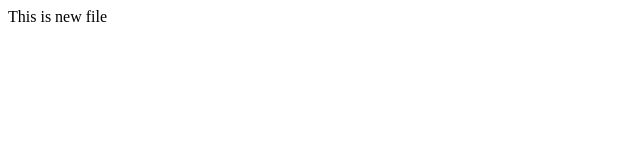
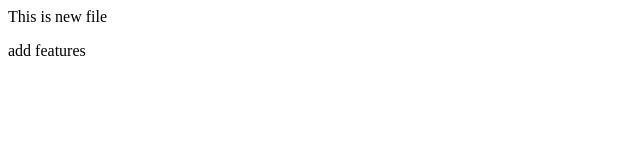
Before and after one commit to Vishnudhanavath/localdir, a plain HTML site: page index.html in a window 1280 px wide. Shown: the full height of the page, 0-640 px from the left. Drawn offline with Linux system fonts and the light colour scheme.

Commit message:
add features to html file

```diff
--- a/index.html
+++ b/index.html
@@ -1 +1,2 @@
 <p>This is new file</p>
+<p>add features</p>
```
